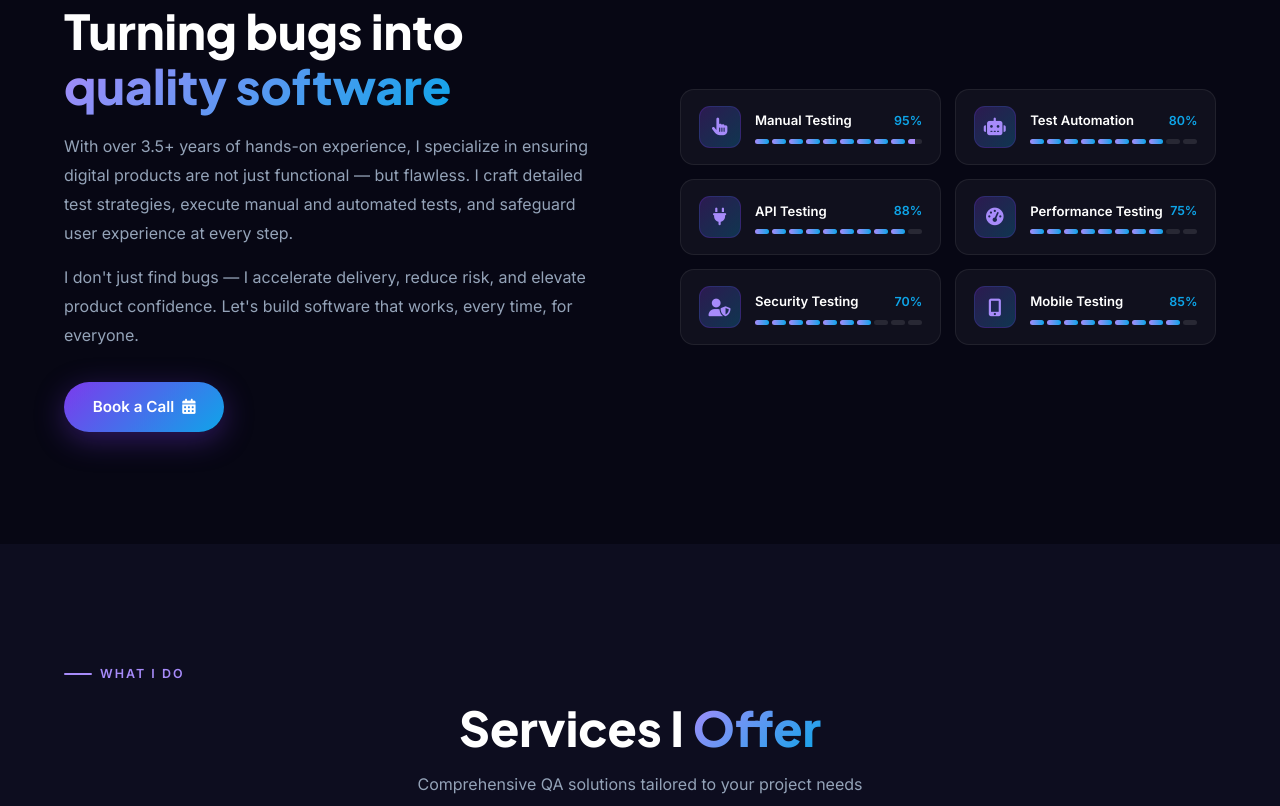
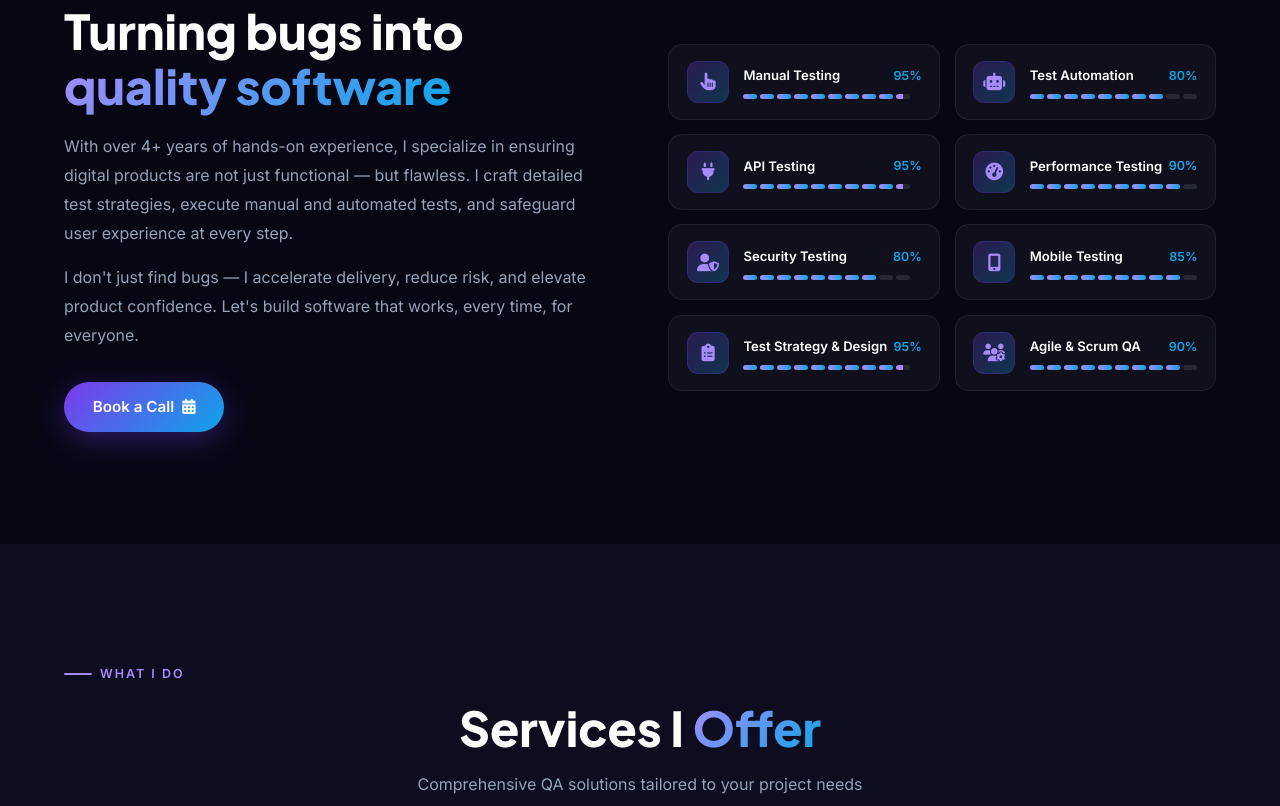
Before and after one commit to rakibsanto/new_portfolio, a website: page index.html in a window 1280 px wide. Shown: the part 954-1760 px from the top of the page. Drawn offline with nearby package versions, Linux system fonts and the light colour scheme.

Commit message:
update experiance

```diff
--- a/index.html
+++ b/index.html
@@ -72,10 +72,10 @@
             <li><a href="#blog" class="nav-link">Blog</a></li>
             <li><a href="#contact" class="nav-link">Contact</a></li>
             <li class="mobile-cta-item"><a
-                    href="https://drive.google.com/file/d/1j2wbK4K13JVihh8H9rhTGsNIYrktMM8G/view?usp=sharing"
+                    href="https://drive.google.com/file/d/1vZ5P2Ut_XOyZyeGAehJIeauVVfzgI2WU/view?usp=sharing"
                     target="_blank" class="nav-cta">Download CV</a></li>
         </ul>
-        <a href="https://drive.google.com/file/d/1j2wbK4K13JVihh8H9rhTGsNIYrktMM8G/view?usp=sharing" target="_blank"
+        <a href="https://drive.google.com/file/d/1vZ5P2Ut_XOyZyeGAehJIeauVVfzgI2WU/view?usp=sharing" target="_blank"
             class="nav-cta">Download CV</a>
         <button class="hamburger" id="hamburger" aria-label="Toggle menu">
             <span></span><span></span><span></span>
@@ -115,7 +115,7 @@
                     <span class="role-prefix">I am a </span>
                     <span class="typed-text" id="typedText"></span><span class="cursor-blink">|</span>
                 </div>
-                <p class="hero-desc">Passionate about delivering flawless software experiences. 3.5+ years of precision
+                <p class="hero-desc">Passionate about delivering flawless software experiences. 4+ years of precision
                     testing across web, mobile &amp; APIs — catching bugs before users do.</p>
                 <div class="hero-actions">
                     <a href="#contact" class="btn-primary">Hire Me <i class="fas fa-arrow-right"></i></a>
@@ -146,7 +146,7 @@
                     <div class="profile-badge pb-exp glass">
                         <i class="fas fa-shield-check"></i>
                         <div>
-                            <div class="fc-num">3.5+ Yrs</div>
+                            <div class="fc-num">4+ Yrs</div>
                             <div class="fc-lbl">Experience</div>
                         </div>
                     </div>
@@ -198,7 +198,7 @@
                 <div class="about-left">
                     <h2 class="section-heading">Turning bugs into<br /><span class="gradient-text">quality
                             software</span></h2>
-                    <p>With over 3.5+ years of hands-on experience, I specialize in ensuring digital products are not
+                    <p>With over 4+ years of hands-on experience, I specialize in ensuring digital products are not
                         just
                         functional — but flawless. I craft detailed test strategies, execute manual and automated tests,
                         and safeguard user experience at every step.</p>
@@ -244,7 +244,22 @@
                             <div class="sk-icon"><i class="fas fa-plug"></i></div>
                             <div class="sk-info">
                                 <div class="sk-top"><span class="sk-name">API Testing</span><span
-                                        class="sk-pct">88%</span></div>
+                                        class="sk-pct">95%</span></div>
+                                <div class="sk-dots">
+                                    <span class="sd active"></span><span class="sd active"></span><span
+                                        class="sd active"></span><span class="sd active"></span><span
+                                        class="sd active"></span><span class="sd active"></span><span
+                                        class="sd active"></span><span class="sd active"></span><span
+                                        class="sd active"></span><span class="sd half"></span>
+                                </div>
+                            </div>
+                        </div>
+
+                        <div class="skill-card">
+                            <div class="sk-icon"><i class="fas fa-gauge-high"></i></div>
+                            <div class="sk-info">
+                                <div class="sk-top"><span class="sk-name">Performance Testing</span><span
+                                        class="sk-pct">90%</span></div>
                                 <div class="sk-dots">
                                     <span class="sd active"></span><span class="sd active"></span><span
                                         class="sd active"></span><span class="sd active"></span><span
@@ -256,10 +271,10 @@
                         </div>
 
                         <div class="skill-card">
-                            <div class="sk-icon"><i class="fas fa-gauge-high"></i></div>
+                            <div class="sk-icon"><i class="fas fa-user-shield"></i></div>
                             <div class="sk-info">
-                                <div class="sk-top"><span class="sk-name">Performance Testing</span><span
-                                        class="sk-pct">75%</span></div>
+                                <div class="sk-top"><span class="sk-name">Security Testing</span><span
+                                        class="sk-pct">80%</span></div>
                                 <div class="sk-dots">
                                     <span class="sd active"></span><span class="sd active"></span><span
                                         class="sd active"></span><span class="sd active"></span><span
@@ -271,25 +286,40 @@
                         </div>
 
                         <div class="skill-card">
-                            <div class="sk-icon"><i class="fas fa-user-shield"></i></div>
+                            <div class="sk-icon"><i class="fas fa-mobile-screen-button"></i></div>
                             <div class="sk-info">
-                                <div class="sk-top"><span class="sk-name">Security Testing</span><span
-                                        class="sk-pct">70%</span></div>
+                                <div class="sk-top"><span class="sk-name">Mobile Testing</span><span
+                                        class="sk-pct">85%</span></div>
                                 <div class="sk-dots">
                                     <span class="sd active"></span><span class="sd active"></span><span
                                         class="sd active"></span><span class="sd active"></span><span
                                         class="sd active"></span><span class="sd active"></span><span
-                                        class="sd active"></span><span class="sd"></span><span class="sd"></span><span
-                                        class="sd"></span>
+                                        class="sd active"></span><span class="sd active"></span><span
+                                        class="sd active"></span><span class="sd"></span>
                                 </div>
                             </div>
                         </div>
 
                         <div class="skill-card">
-                            <div class="sk-icon"><i class="fas fa-mobile-screen-button"></i></div>
+                            <div class="sk-icon"><i class="fas fa-clipboard-list"></i></div>
                             <div class="sk-info">
-                                <div class="sk-top"><span class="sk-name">Mobile Testing</span><span
-                                        class="sk-pct">85%</span></div>
+                                <div class="sk-top"><span class="sk-name">Test Strategy & Design</span><span
+                                        class="sk-pct">95%</span></div>
+                                <div class="sk-dots">
+                                    <span class="sd active"></span><span class="sd active"></span><span
+                                        class="sd active"></span><span class="sd active"></span><span
+                                        class="sd active"></span><span class="sd active"></span><span
+                                        class="sd active"></span><span class="sd active"></span><span
+                                        class="sd active"></span><span class="sd half"></span>
+                                </div>
+                            </div>
+                        </div>
+
+                        <div class="skill-card">
+                            <div class="sk-icon"><i class="fas fa-users-gear"></i></div>
+                            <div class="sk-info">
+                                <div class="sk-top"><span class="sk-name">Agile & Scrum QA</span><span
+                                        class="sk-pct">90%</span></div>
                                 <div class="sk-dots">
                                     <span class="sd active"></span><span class="sd active"></span><span
                                         class="sd active"></span><span class="sd active"></span><span
@@ -586,7 +616,7 @@
                 <div class="contact-info">
                     <div class="ci-item">
                         <div class="ci-icon"><i class="fas fa-map-marker-alt"></i></div>
-                        <div class="ci-text"><span>Location</span><strong>Pabna,Rajshahi,Bangladesh</strong></div>
+                        <div class="ci-text"><span>Location</span><strong>Dhaka, Bangladesh</strong></div>
                     </div>
                     <div class="ci-item">
                         <div class="ci-icon"><i class="fas fa-envelope"></i></div>
```
